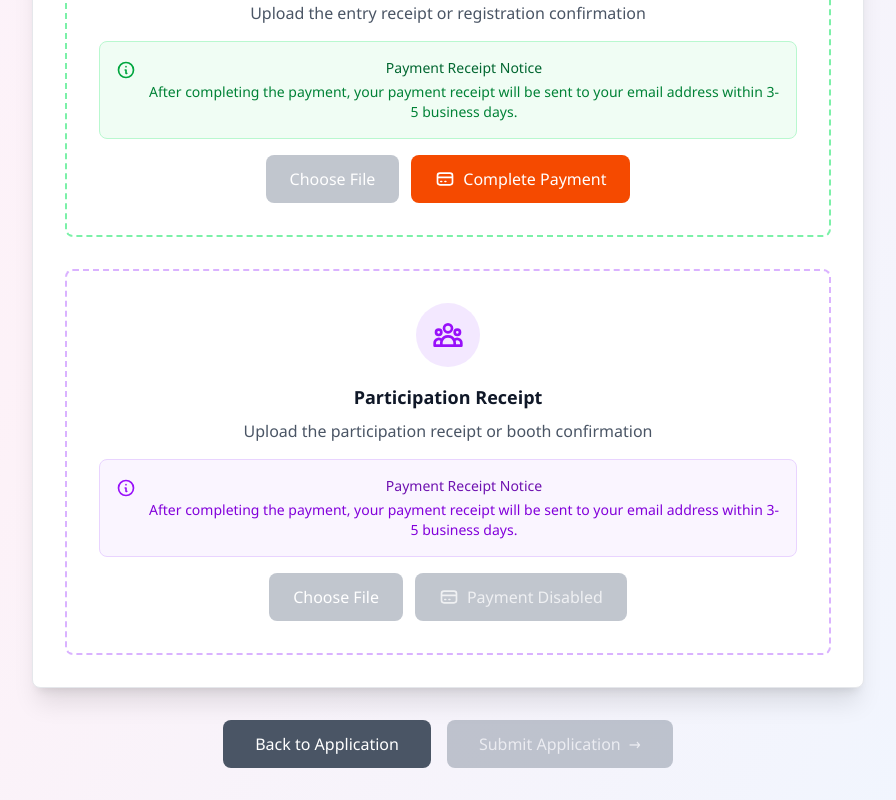
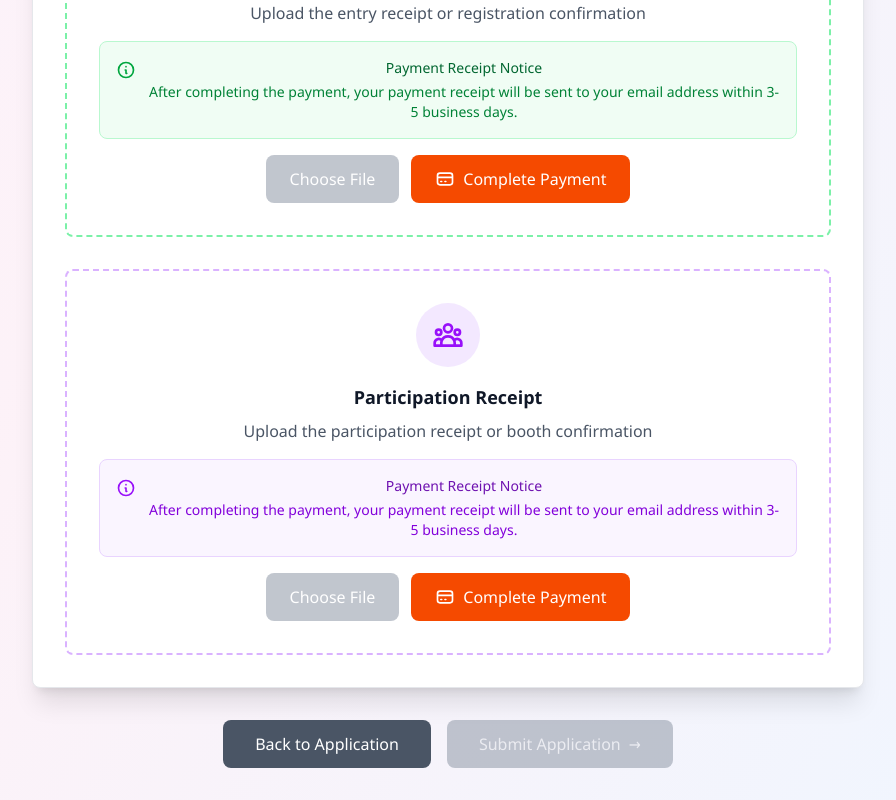
Before and after one commit to alialmasood/expoitalia, a Next.js app: page /application-review in a window 1280 px wide. Shown: the part 1589-2389 px from the top of the page, without its empty margins (192-1088 px from the left). Built offline with nearby package versions, Linux system fonts and the light colour scheme; no server answers; sample sign-in values are in the browser's storage.

Commit message:
Enable Participation Receipt payment button - make it functional like other payment buttons

```diff
--- a/src/app/application-review/page.tsx
+++ b/src/app/application-review/page.tsx
@@ -149,6 +149,13 @@ export default function ApplicationReviewPage() {
     if (confirm('هل أنت متأكد من المتابعة للدفع؟')) {
       // توجيه مباشر لرابط أريبا المحدد
       window.open('https://link.areeba.com/r7rL_SNhgYTEG', '_blank');
+    }
+  };
+
+  const handleParticipationPayment = () => {
+    if (confirm('هل أنت متأكد من المتابعة للدفع؟')) {
+      // توجيه مباشر لرابط أريبا المحدد للـ Participation Receipt
+      window.open('https://link.areeba.com/1xdl7Y8Mmm_Zh', '_blank');
     }
   };
 
@@ -473,13 +480,13 @@ export default function ApplicationReviewPage() {
                   Choose File
                 </label>
                 <button
-                  disabled
-                  className="bg-gray-400 text-gray-200 px-6 py-3 rounded-lg font-medium cursor-not-allowed opacity-60 flex items-center justify-center space-x-2"
+                  onClick={handleParticipationPayment}
+                  className="bg-orange-600 hover:bg-orange-700 text-white px-6 py-3 rounded-lg font-medium transition duration-200 flex items-center justify-center space-x-2"
                 >
                   <svg className="w-5 h-5" fill="none" stroke="currentColor" viewBox="0 0 24 24">
                     <path strokeLinecap="round" strokeLinejoin="round" strokeWidth={2} d="M3 10h18M7 15h1m4 0h1m-7 4h12a3 3 0 003-3V8a3 3 0 00-3-3H6a3 3 0 00-3 3v8a3 3 0 003 3z" />
                   </svg>
-                  <span>Payment Disabled</span>
+                  <span>Complete Payment</span>
                 </button>
               </div>
             </div>
```
